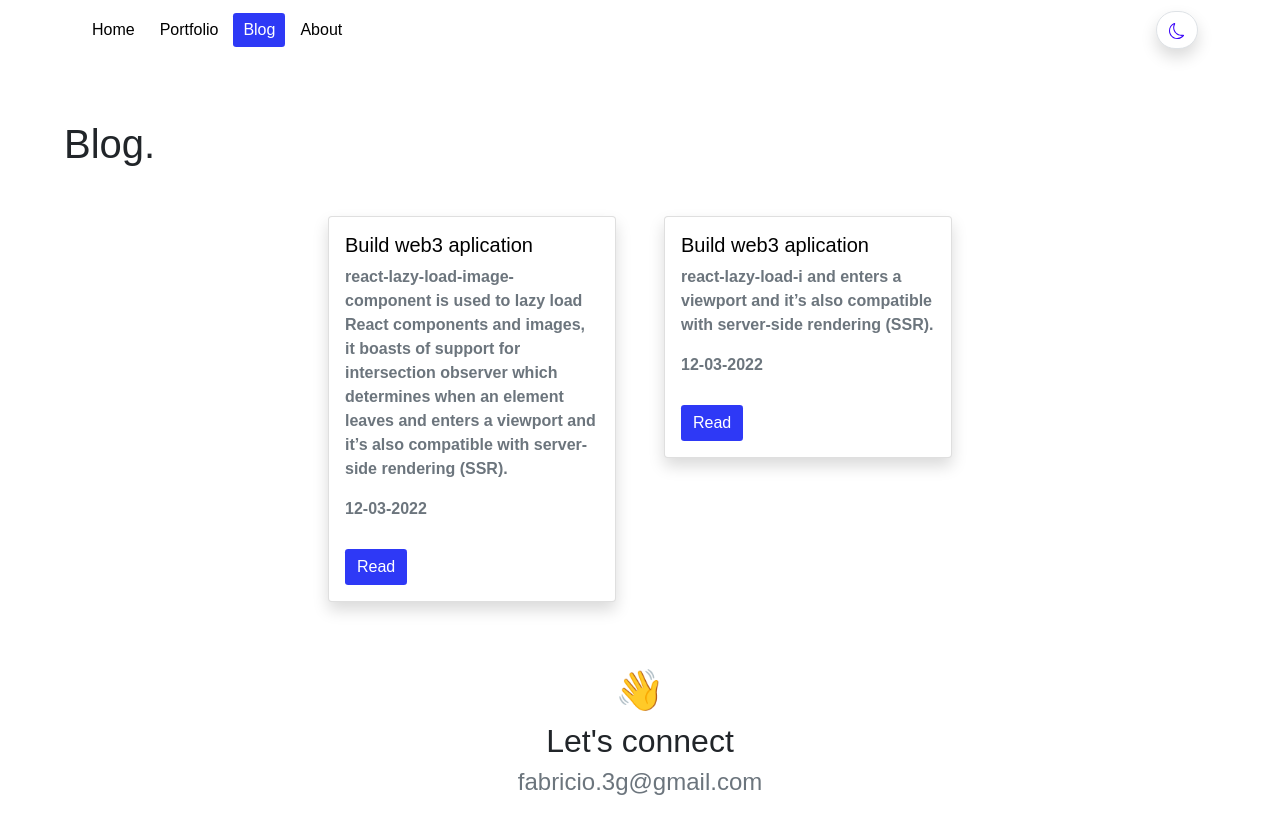
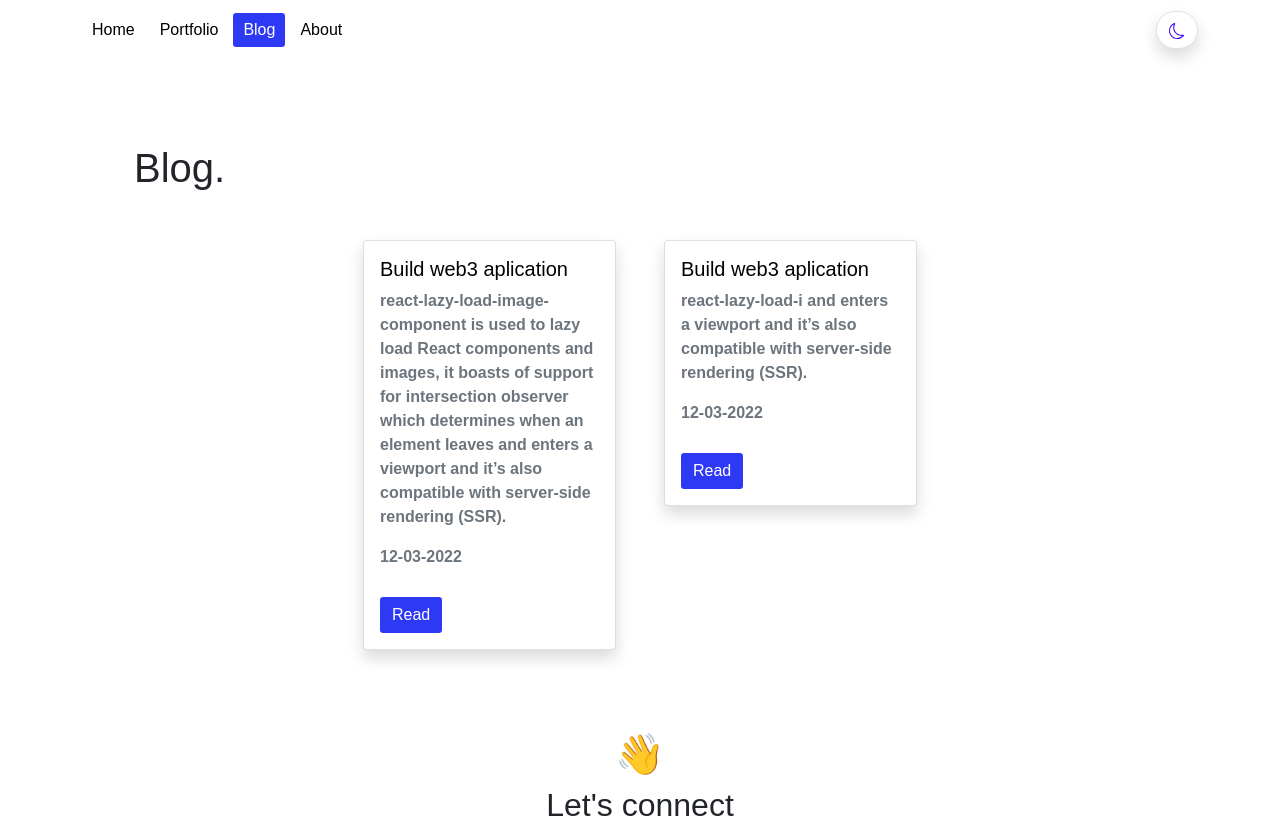
Before and after one commit to fabricio3g/portfolio-nextjs, a Next.js app: page /blog in a window 1280 px wide. Shown: the top 818 px of the page. Built offline with nearby package versions, Linux system fonts and the light colour scheme; a web font is replaced by a local one.

Commit message:
dark mode colors fixed

```diff
--- a/components/Main.js
+++ b/components/Main.js
@@ -110,7 +110,7 @@ export default function Main() {
 
       </Container>
 
-      <Container fluid  className={`py-5  ${themeName ? 'bg-gray-0 text-white' : ''}`}>
+      <Container fluid  className={`py-5  ${themeChange? 'bg-gray-0 text-white' : 'bg-white'}`}>
       <h3 className="text-center text-bold" >LATEST WORKS</h3>
 
        <Work data={data.slice(0, 4)}/>
--- a/components/Posts.js
+++ b/components/Posts.js
@@ -9,10 +9,7 @@ const Posts = ()=> {
 
     return(
       <>
-    <div className="mt-5">
-
-    </div>
-    <Container  className={`p-3 mt-2 ${themeChange && 'bg-gray-0 text-white'}`} fluid >
+    <Container  className={`p-3 mt-2 ${themeChange && 'bg-gray-0 text-white'}`} >
     <h1 className='mx-5 font-weight-bold pt-5'>Blog.</h1>
     <Row xs={1} md={4} className="gap-4 justify-content-center mx-auto mt-5">
       <Col>
--- a/pages/blog.js
+++ b/pages/blog.js
@@ -1,12 +1,22 @@
 import Posts from "../components/Posts"
 import Layout from '../components/Layout'
+import { Container } from "react-bootstrap"
+import {  useContext } from "react";
+import {ThemeContext} from '../utils/contextTheme'
+
 function Blog(){
+    const { themeName } = useContext(ThemeContext);
+    let themeChange = (themeName === 'DARK')
     return(
-        <div>
+
             <Layout>
+                <div className="mt-5 ">
+
+                </div>
+                <Container fluid className={`p-3 mt-2 max-h-full ${themeChange && 'bg-gray-0 text-white'}`}>
                 <Posts/>
+                </Container>
             </Layout>
-        </div>
     )
 }
 
--- a/pages/portfolio.js
+++ b/pages/portfolio.js
@@ -13,7 +13,7 @@ const Portfolio = () =>{
             <div className="mt-5 ">
 
             </div>
-            <Container fluid className={` mt-2 ${themeChange ? 'bg-gray-0 ' : 'bg-white'} `}>
+            <Container fluid className={`mt-2 ${themeChange ? 'bg-gray-0 ' : 'bg-white'} `}>
 
             <Work data={data}/>
             </Container>
```
